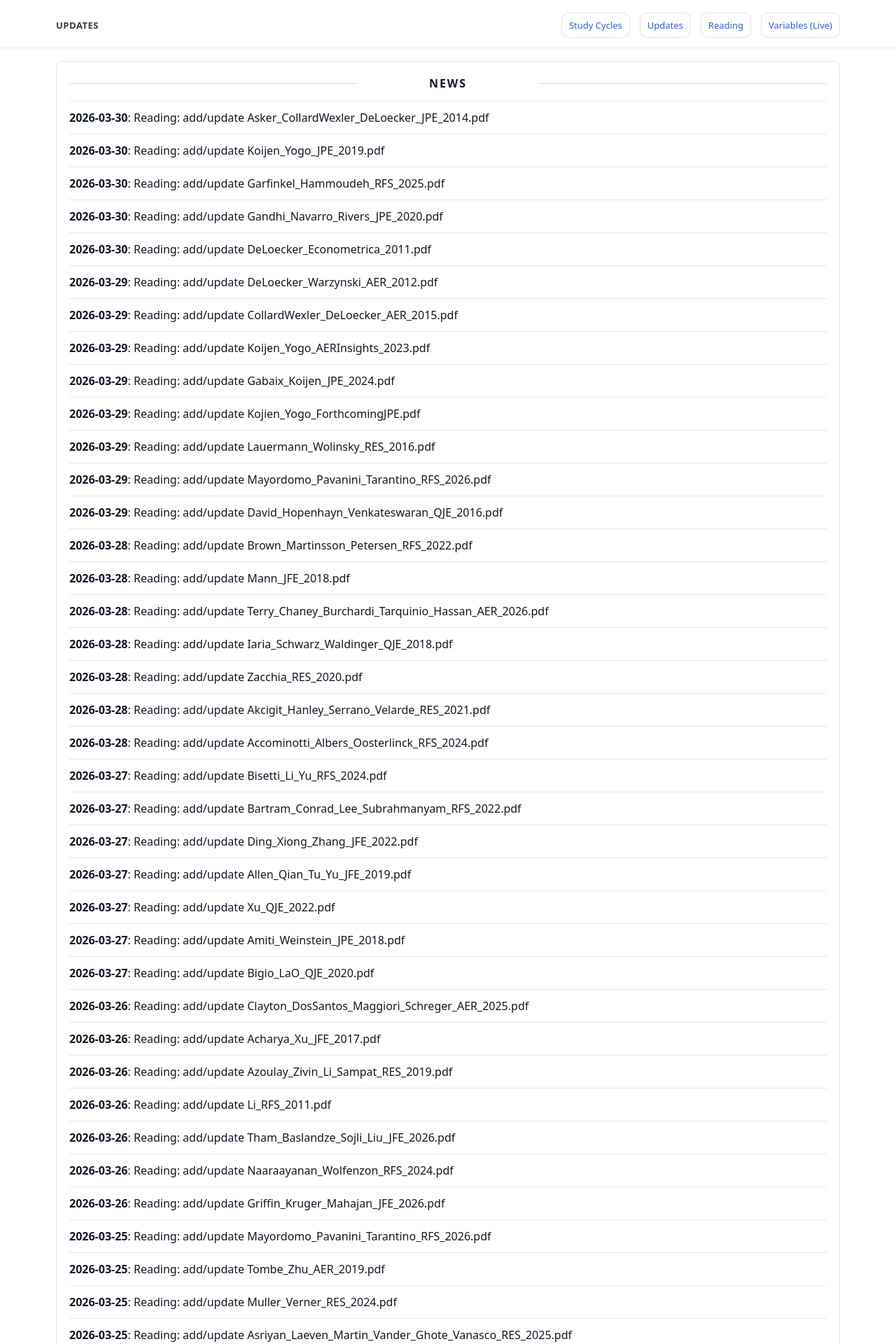
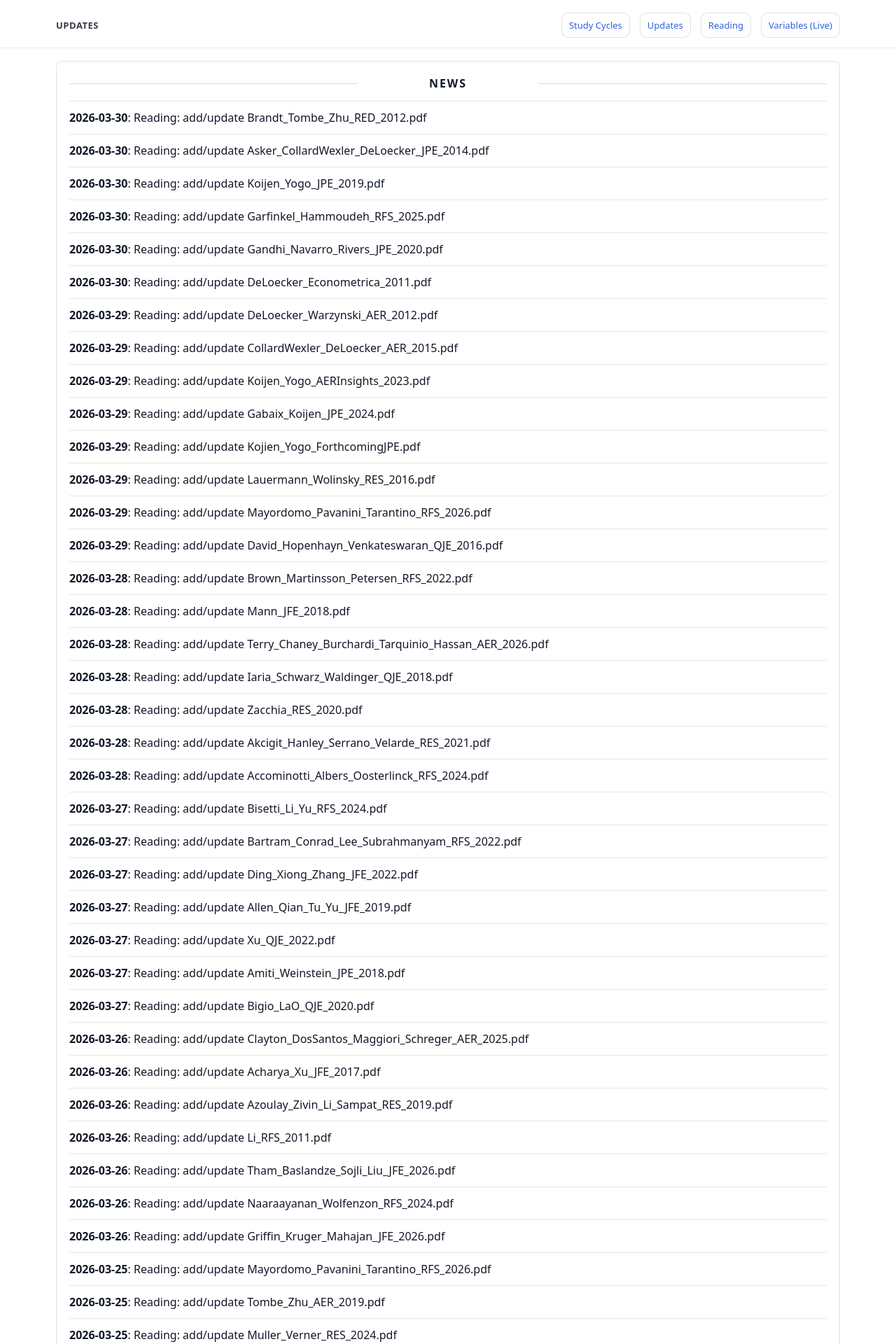
Before and after one commit to yaxinzn/study-archive, a Jekyll site: the page built from updates/index.md, in a window 1280 px wide. Shown: the top 1920 px of the page at 70% size. Built offline with Jekyll 4.4.1, drawn with Linux system fonts in a browser that asks for light colours; some of the changed text lies outside the part shown.

Commit message:
chore: update NEWS feed

```diff
--- a/_data/news.yml
+++ b/_data/news.yml
@@ -1,4 +1,7 @@
 # Auto-generated update history (sorted newest -> oldest). Do not edit manually.
+- ts: "1774870703"
+  date: "2026-03-30"
+  title: "Reading: add/update Brandt_Tombe_Zhu_RED_2012.pdf"
 - ts: "1774865922"
   date: "2026-03-30"
   title: "Reading: add/update Asker_CollardWexler_DeLoecker_JPE_2014.pdf"
```
